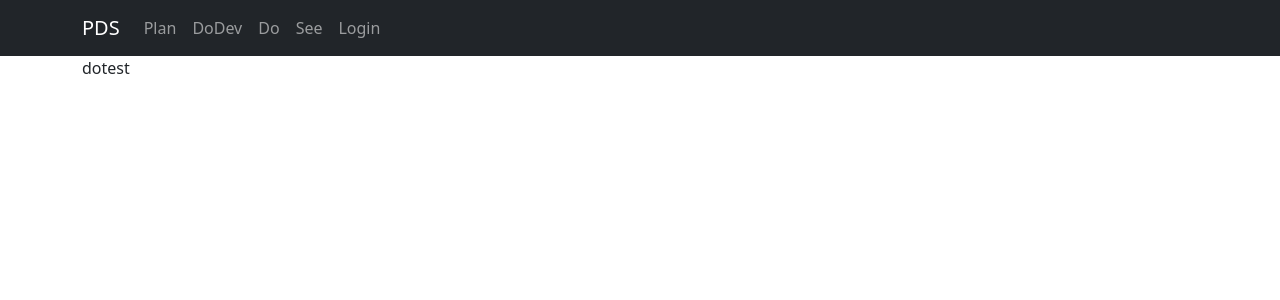
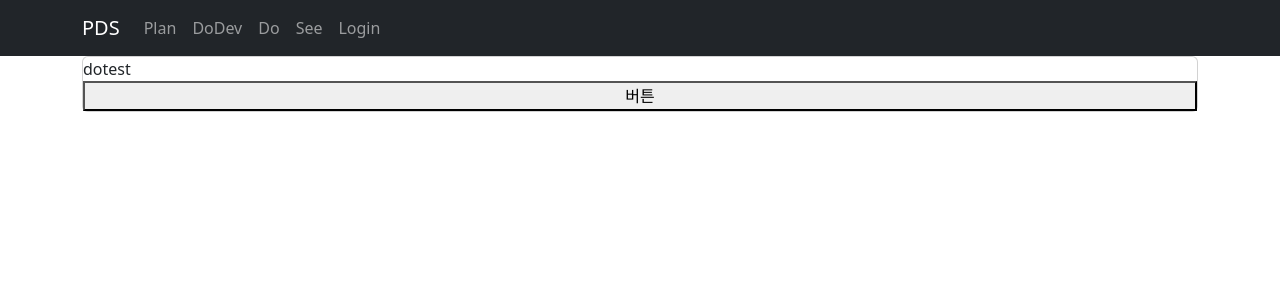
Before and after one commit to sproutbro/pds_react, a React (Create React App) app: page /do in a window 1280 px wide. Shown: the top 300 px of the page. Built offline with nearby package versions, Linux system fonts and the light colour scheme.

Commit message:
add Button  - toting

```diff
--- a/src/pages/Do.js
+++ b/src/pages/Do.js
@@ -1,7 +1,28 @@
+import axios from "axios";
+import { Card } from "react-bootstrap";
 
 const Do = () => {
+
+
+  const doAction = () => {
+    axios.get("/test")
+    .then(res => {
+      console.log("121212");
+      alert(res.data);
+    })
+    .catch(err => alert(err))
+  }
+
+
   return (
+    <>
+    <Card>
     <div>dotest</div>
+    <button variant="primary" onClick={doAction}>
+            버튼
+    </button>
+    </Card>
+    </>
   )
 }
 
```
